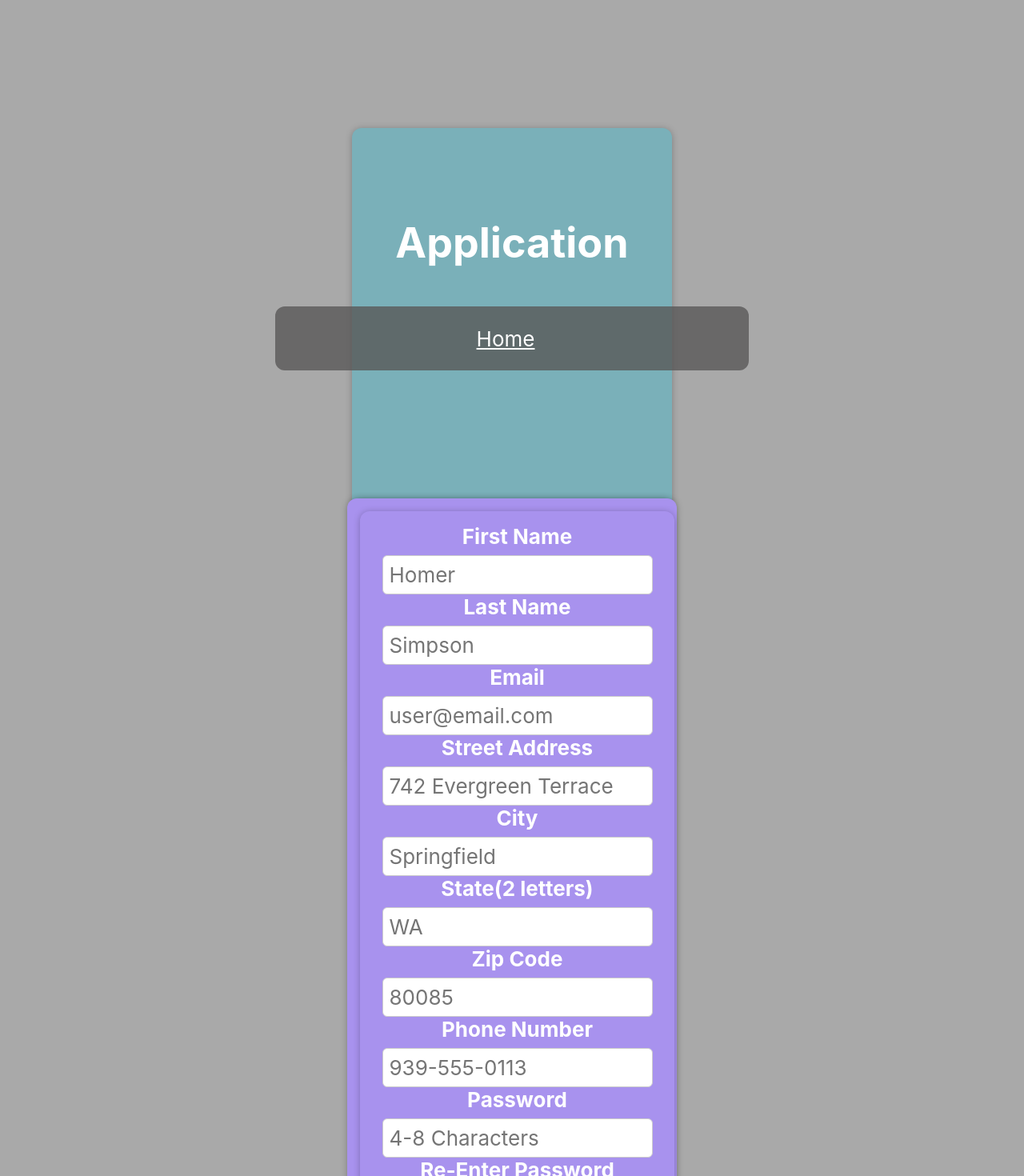
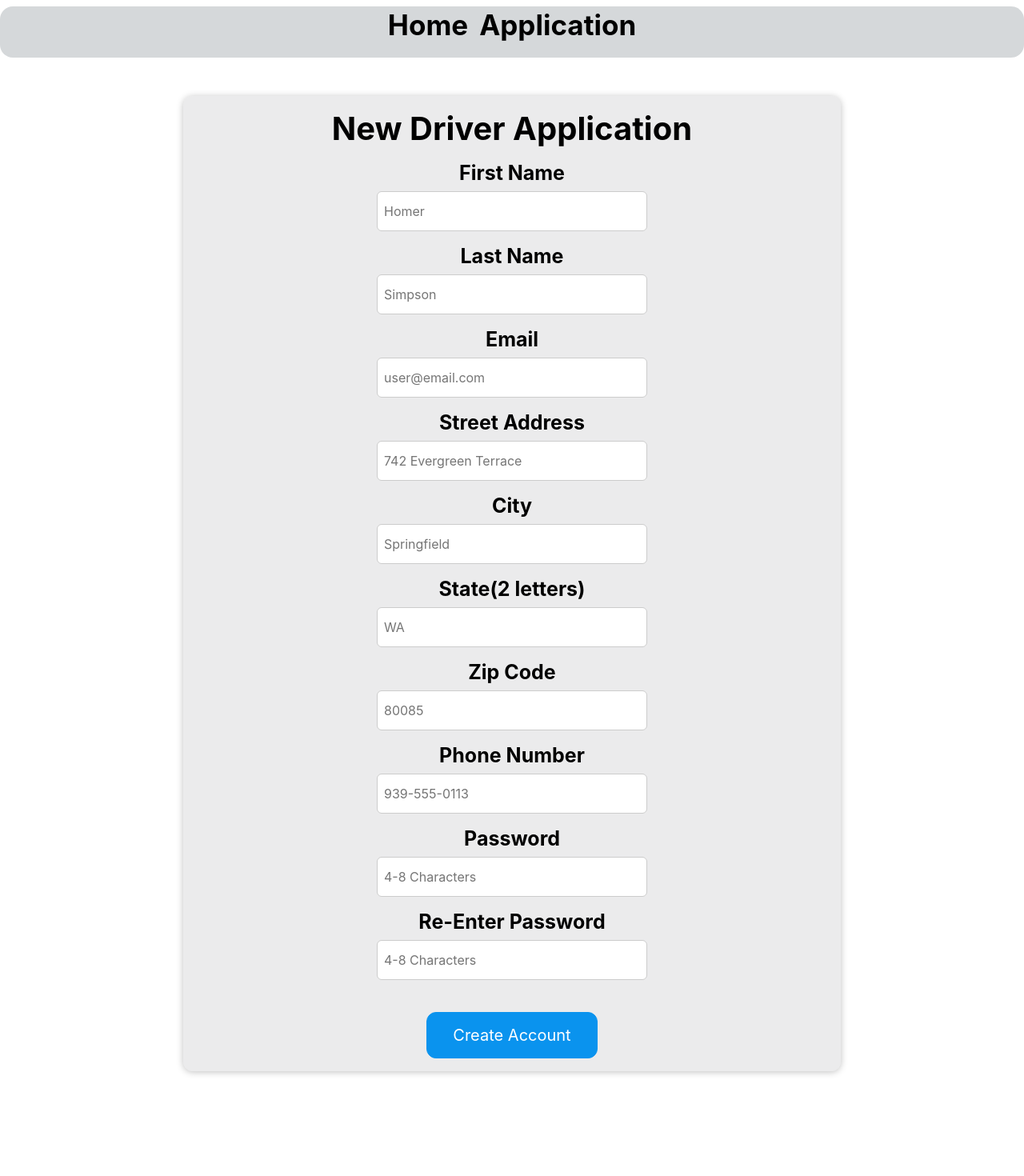
Before and after one commit to kennguyen061/TruckersRewardsProgram, a React (Create React App) app in the folder front-end/app/: page /Application in a window 1280 px wide. Shown: the top 1470 px of the page at 80% size. After the commit the page ends 1387 px from the top, so only its background shows below. Built offline with nearby package versions, Linux system fonts and the light colour scheme.

Commit message:
added new navbar and re created the app form

```diff
--- a/front-end/app/src/Components/App.css
+++ b/front-end/app/src/Components/Application.css
@@ -48,11 +48,12 @@
 }
 
 .Container {
-  background-color: darkgrey;
+  background-color: rgb(255, 255, 255);
   min-height: 100vh;
   display: flex;
   justify-content: center;
   align-items: center;
+  flex-direction: column;
 }
 
 .App-link {
--- a/front-end/app/src/Components/Application.js
+++ b/front-end/app/src/Components/Application.js
@@ -1,6 +1,7 @@
-import { Link } from "react-router-dom";
-import "./App.css";
+import "./Application.css";
+import DriverForm from "./DriverForm/DriverForm";
 import NewDriver from "./DriverForm/NewDriver";
+import Navbar from "./UI/Navbar";
 
 function Application() {
   const addDriverHandler = (driver) => {
@@ -11,17 +12,11 @@ function Application() {
 
   return (
     <div className="Container">
-      <div className="Card">
-        <h1 className="Title">Application</h1>
-        <div className="Link-box">
-          <Link to="/" className="App-link">
-            {" "}
-            Home{" "}
-          </Link>
-        </div>
-        <div className="Card">
-          <NewDriver onAddDriver={addDriverHandler} />
-        </div>
+      <Navbar />
+      <div>
+        <NewDriver>
+          <DriverForm />
+        </NewDriver>
       </div>
     </div>
   );
--- a/front-end/app/src/Components/DriverForm/DriverForm.css
+++ b/front-end/app/src/Components/DriverForm/DriverForm.css
@@ -1,6 +1,5 @@
 .new-driver__controls {
   display: flex;
-  flex-wrap: wrap;
   gap: 1rem;
   margin-bottom: 1rem;
   text-align: left;
@@ -10,6 +9,7 @@
   font-weight: bold;
   margin-bottom: 0.5rem;
   display: block;
+  font-size: 25px;
 }
 
 .new-driver__control input {
@@ -18,7 +18,9 @@
   border-radius: 6px;
   border: 1px solid #ccc;
   width: 20rem;
+  height: 2rem;
   max-width: 100%;
+  margin-bottom: 1rem;
 }
 
 .new-driver__actions {
--- a/front-end/app/src/Components/DriverForm/DriverForm.js
+++ b/front-end/app/src/Components/DriverForm/DriverForm.js
@@ -82,8 +82,7 @@ const DriverForm = (props) => {
   };
 
   return (
-    <form className="new-driver" onSubmit={submitHandler}>
-      <div className="new-driver__control">
+    <form onSubmit={submitHandler}>
       <div className="new-driver__control">
         <label>First Name</label>
         <input
@@ -104,7 +103,7 @@ const DriverForm = (props) => {
           onChange={lastNameChangeHandler}
         />
       </div>
-        <div className="new-edriver__control">
+      <div className="new-driver__control">
         <label>Email</label>
         <input
           type={"email"}
@@ -114,7 +113,7 @@ const DriverForm = (props) => {
           onChange={emailChangeHandler}
         />
       </div>
-        <div className="new-edriver__control">
+      <div className="new-driver__control">
         <label>Street Address</label>
         <input
           type={"text"}
@@ -124,7 +123,7 @@ const DriverForm = (props) => {
           onChange={streetChangeHandler}
         />
       </div>
-        <div className="new-edriver__control">
+      <div className="new-driver__control">
         <label>City</label>
         <input
           type={"text"}
@@ -134,7 +133,7 @@ const DriverForm = (props) => {
           onChange={cityChangeHandler}
         />
       </div>
-        <div className="new-edriver__control">
+      <div className="new-driver__control">
         <label>State(2 letters)</label>
         <input
           type={"text"}
@@ -146,7 +145,7 @@ const DriverForm = (props) => {
           onChange={stateChangeHandler}
         />
       </div>
-        <div className="new-edriver__control">
+      <div className="new-driver__control">
         <label>Zip Code</label>
         <input
           type={"number"}
@@ -158,7 +157,7 @@ const DriverForm = (props) => {
           onChange={zipChangeHandler}
         />
       </div>
-        <div className="new-edriver__control">
+      <div className="new-driver__control">
         <label>Phone Number</label>
         <input
           type={"tel"}
@@ -169,7 +168,7 @@ const DriverForm = (props) => {
           onChange={phoneNumChangeHandler}
         />
       </div>
-        <div className="new-edriver__control">
+      <div className="new-driver__control">
         <label>Password</label>
         <input
           type={"password"}
@@ -181,7 +180,7 @@ const DriverForm = (props) => {
           onChange={passwordChangeHandler}
         />
       </div>
-        <div className="new-edriver__control">
+      <div className="new-driver__control">
         <label>Re-Enter Password</label>
         <input
           type={"password"}
@@ -192,7 +191,6 @@ const DriverForm = (props) => {
           required
           onChange={copyPasswordChangeHandler}
         />
-        </div>
       </div>
       <div className="new-driver__actions">
         <button type="submit" disabled={enteredPassword !== reenteredPassword}>
--- a/front-end/app/src/Components/DriverForm/NewDriver.css
+++ b/front-end/app/src/Components/DriverForm/NewDriver.css
@@ -1,7 +1,7 @@
 .new-driver {
-  background-color: #a892ee;
+  background-color: #c6c5c959;
   padding: 1rem;
-  /*margin: 2rem auto;*/
+  margin: 3rem auto;
   width: 50rem;
   max-width: 95%;
   border-radius: 12px;
@@ -9,30 +9,30 @@
   box-shadow: 0 1px 8px rgba(0, 0, 0, 0.25);
 }
 
+.new-driver-label {
+  font: inherit;
+  font-size: 40px;
+  font-weight: bold;
+}
+
+.header {
+  margin-bottom: 1rem;
+}
+
 .new-driver button {
   font: inherit;
+  font-size: 20px;
   cursor: pointer;
   padding: 1rem 2rem;
-  border: 1px solid #40005d;
-  background-color: #40005d;
+  border: 1px solid #0a93ee;
+  background-color: #0a93ee;
   color: white;
   border-radius: 12px;
-  margin-right: 1rem;
+  margin-top: 1.5rem;
 }
 
 .new-driver button:hover,
 .new-driver button:active {
-  background-color: #510674;
-  border-color: #510674;
+  background-color: #0886da;
+  border-color: #0a93ee;
 }
-
-.new-driver button.alternative {
-  color: #220131;
-  border-color: transparent;
-  background-color: transparent;
-}
-
-.new-driver button.alternative:hover,
-.new-driver button.alternative:active {
-  background-color: #ddb3f8;
-}
--- a/front-end/app/src/Components/DriverForm/NewDriver.js
+++ b/front-end/app/src/Components/DriverForm/NewDriver.js
@@ -11,8 +11,13 @@ const NewDriver = (props) => {
   };
 
   return (
-    <div className="new-driver">
-      <DriverForm onSaveDriverData={saveDriverDataHandler}></DriverForm>
+    <div>
+      <div className="new-driver">
+        <div className="header">
+          <label className="new-driver-label">New Driver Application</label>
+        </div>
+        <DriverForm onSaveDriverData={saveDriverDataHandler}></DriverForm>
+      </div>
     </div>
   );
 };
--- a/front-end/app/src/Components/Home.css
+++ b/front-end/app/src/Components/Home.css
@@ -53,7 +53,7 @@
 }
 .Subtext {
   left: 40px;
-  top: 505px;
+  top: 503px;
   position: absolute;
   overflow: visible;
   width: 500px;
@@ -115,6 +115,7 @@
   border-radius: 50px;
   width: 17rem;
   height: 2rem;
+  border: 1px solid #bfc3c52d;
 }
 
 .PASSWORD {
@@ -122,6 +123,7 @@
   border-radius: 25px;
   width: 17rem;
   height: 2rem;
+  border: 1px solid #bfc3c52d;
 }
 
 .Cards {
@@ -140,7 +142,7 @@
 }
 
 .Cards-2 {
-  margin-top: 3.5rem;
+  margin-top: 3.7rem;
   background-color: #69696900;
   display: flex;
   flex-direction: column;
@@ -162,10 +164,10 @@
   background-color: #0a93ee;
   color: white;
   border-radius: 12px;
-  margin-top: 2rem;
+  margin-top: 3rem;
   width: 17rem;
   height: 3rem;
-  margin-bottom: 9rem;
+  margin-bottom: 8.5rem;
 }
 
 .Link:hover {
--- /dev/null
+++ b/front-end/app/src/Components/UI/Navbar.css
@@ -0,0 +1,29 @@
+.NavButton {
+  font: inherit;
+  font-weight: bold;
+  font-size: 35px;
+  cursor: pointer;
+  border: 1px solid #bfc3c500;
+  background-color: #00a5f700;
+  color: rgb(0, 0, 0);
+  border-radius: 12px;
+  justify-content: center;
+  align-items: center;
+}
+
+.NavLink {
+  text-decoration: none;
+}
+
+.NavBox {
+  margin-top: 0.5rem;
+  display: flex;
+  background-color: #d5d8da;
+  width: 100%;
+  min-height: 4rem;
+  justify-content: center;
+  align-content: center;
+  border-radius: 1em 1em;
+  border-bottom-right-radius: 1em 1em;
+  border-bottom-left-radius: 1em 1em;
+}
--- a/front-end/app/src/Components/UI/Navbar.js
+++ b/front-end/app/src/Components/UI/Navbar.js
@@ -1,10 +1,24 @@
 import { Link } from "react-router-dom";
+import "./Navbar.css";
 
 function Navbar() {
   return (
-    <div>
-      <Link to="/"> Home </Link>
-      <Link to="/Application">APP </Link>
+    <div className="NavBox">
+      <Link to="/" className="NavLink">
+        {" "}
+        <button type="button" className="NavButton">
+          {" "}
+          Home{" "}
+        </button>{" "}
+      </Link>
+
+      <Link to="/Application" className="NavLink">
+        {" "}
+        <button type="button" className="NavButton">
+          {" "}
+          Application{" "}
+        </button>{" "}
+      </Link>
     </div>
   );
 }
```
Lines whose indentation alone changed are shown as unchanged.
